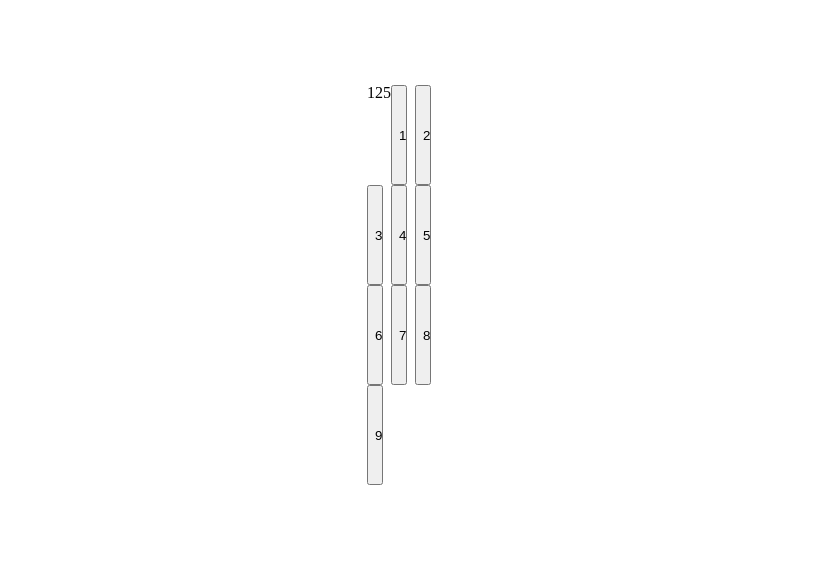
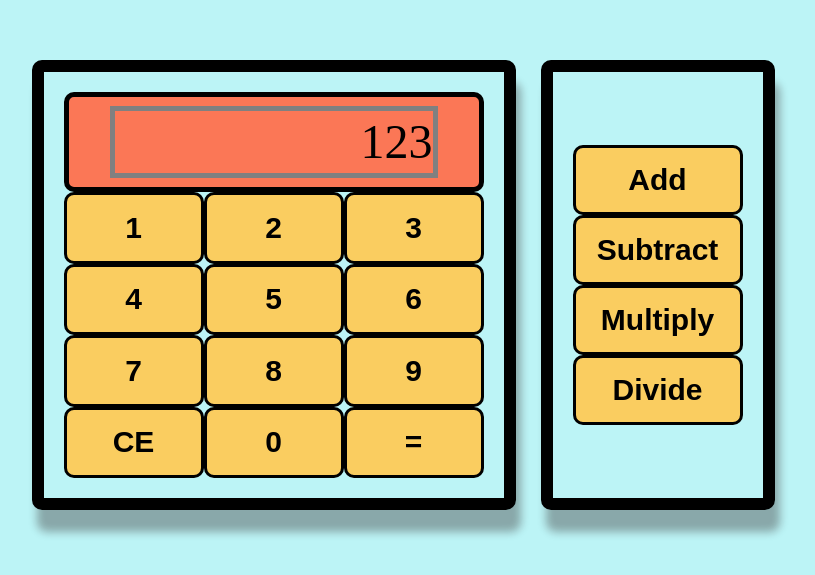
Before and after one commit to zman64/calculator, a plain HTML site: page index.html in a window 1280 px wide. Shown: the part 115-690 px from the top of the page, without its empty margins (237-1052 px from the left). Drawn offline with Linux system fonts and the light colour scheme.

Commit message:
Complete html calculator layout
style and layout buttons
create second grid for operator functions:

```diff
--- a/index.html
+++ b/index.html
@@ -1,5 +1,6 @@
 <!DOCTYPE html>
 <html lang="en">
+
 <head>
     <meta charset="UTF-8">
     <meta http-equiv="X-UA-Compatible" content="IE=edge">
@@ -11,13 +12,31 @@
     <!-- This is my own style sheet -->
     <link rel="stylesheet" href="style.css">
 </head>
+
 <body>
     <div class="container">
-        <div class="display">125</div>
-        <button class="button digit digit-1">1</button><button class="button digit digit-2">2</button><button class="button digit digit-3">3</button><button class="button digit digit-4">4</button><button class="button digit digit-5">5</button><button class="button digit digit-6">6</button><button class="button digit digit-7">7</button><button class="button digit digit-8">8</button><button class="button digit digit-9">9</button>
-
+        <div class="display">
+            <div class="display__content">
+                <p>123</p>
+            </div>
+        </div>
+        <button class="button digit digit-1">1</button><button class="button digit digit-2">2</button><button
+            class="button digit digit-3">3</button><button class="button digit digit-4">4</button><button
+            class="button digit digit-5">5</button><button class="button digit digit-6">6</button><button
+            class="button digit digit-7">7</button><button class="button digit digit-8">8</button><button
+            class="button digit digit-9">9</button><button class="button digit digit-0">0</button>
+        <button class="button equals">=</button><button class="button CE">CE</button>
 
     </div>
+
+    <div class="container container--2">
+        <button class="button functions">Add</button>
+         <button class="button functions">Subtract</button>
+         <button class="button functions">Multiply</button>
+          <button class="button functions">Divide</button>
+    </div>
+
     <script src="app.js"></script>
 </body>
+
 </html>
--- a/style.css
+++ b/style.css
@@ -11,15 +11,79 @@ body {
     display: flex;
     justify-content: center;
     align-items: center;
+    background-color: #bcf4f6;
+    /* padding: 20px; */
 }
 
 .container {
-    max-width: 1024px;
-    min-height: 400px;
+    min-width: 200px;
+    min-height: 450px;
     display: grid;
-    grid-template-columns: repeat(3, 1fr);
+    grid-template-columns: auto 140px auto;
+    grid-template-rows: 100px auto;
+    /* gap: 1.5rem; */
+    box-shadow: 5px 22px 9px rgba(34, 14, 14, 0.329);
+    border-radius: 10px;
+    border: solid black 12px;
+    /* justify-items: center; */
+    /* align-items: center; */
+    justify-content: start;
+    padding: 20px;
+
+}
+
+.container--2 {
+    /* border: none; */
+    margin-left: 25px;
+    grid-template-rows: repeat(4, 70px);
+    grid-template-columns: 1fr;
+    align-content: center;
 }
 
 .button {
-    width: 30%;
+    width: 140px;
+    background-color: #facd60;
+    border: 3px solid black;
+    border-radius: 10px;
+    /* justify-self: center; */
+    font-size: 30px;
+    font-weight: 800;
+
 }
+
+.digit-0 {
+    grid-column: 2 / 3;
+}
+
+.display {
+    grid-column: span 3;
+    background-color: #fb7756;
+    display: flex;
+    justify-content: center;
+    align-items: center;
+    max-height: 100px;
+    border: 5px solid black;
+    border-radius: 10px;
+}
+
+.display__content {
+    border: solid grey 5px;
+    display: flex;
+    justify-content: end;
+    align-items: center;
+    width: 80%;
+    /* text-align: center; */
+    height: 80%;
+}
+
+p {
+    font-size: 48px;
+}
+
+.CE {
+    grid-row: 5 / 6;
+}
+
+.functions {
+    width: 170px;
+}
```
